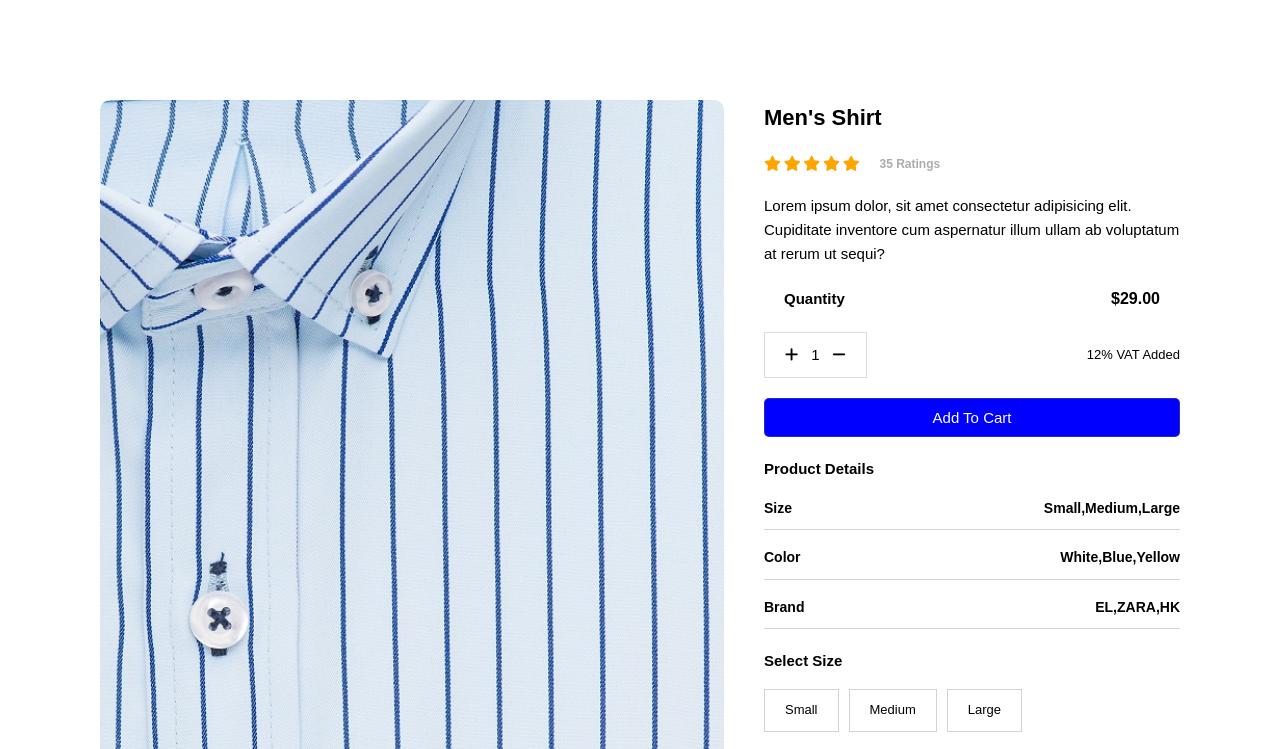
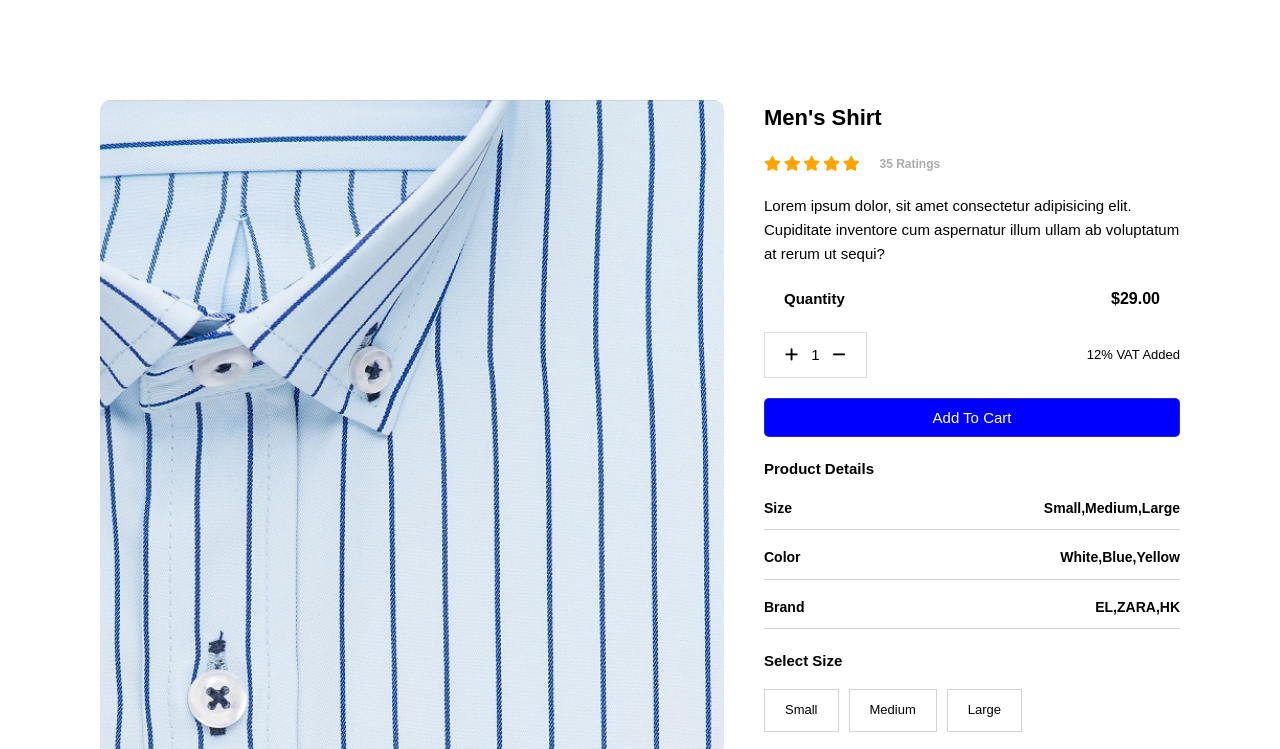
Before and after one commit to Hamza-Khoumane/Product-details, a plain HTML site: page index.html in a window 1280 px wide. Shown: the top 749 px of the page. Drawn offline with Linux system fonts and the light colour scheme.

Commit message:
product details versin 1..1

```diff
--- a/style.css
+++ b/style.css
@@ -2,7 +2,7 @@
   padding: 10rem;
 
   display: flex;
-  justify-content: space-between;
+  justify-content: center;
   gap: 4rem;
 }
 
@@ -29,10 +29,6 @@
   display: flex;
   justify-content: space-between;
   gap: 1rem;
-}
-
-.poduct__image--main {
-  height: 60%;
 }
 
 .product__image--sub__img {
```
